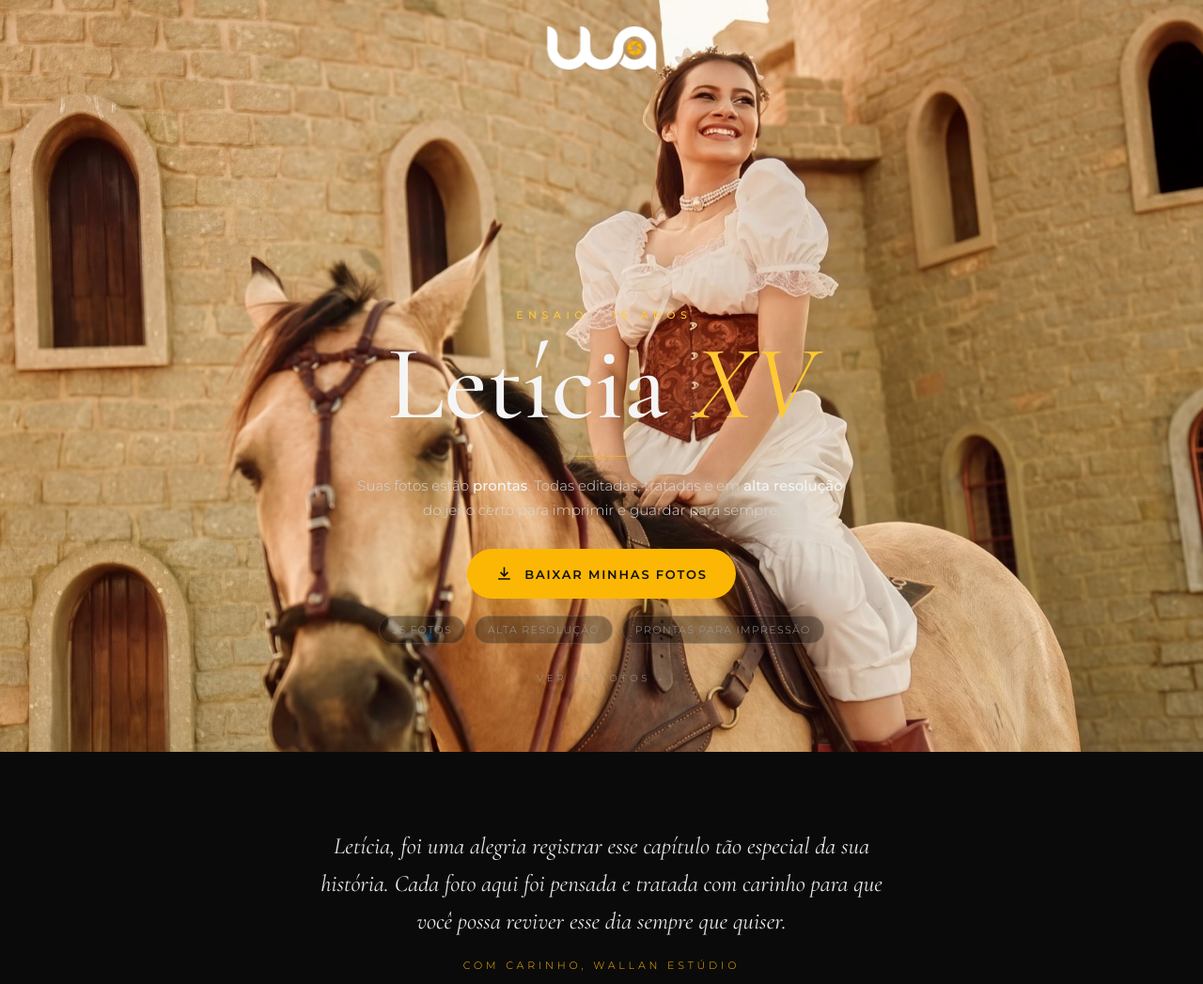
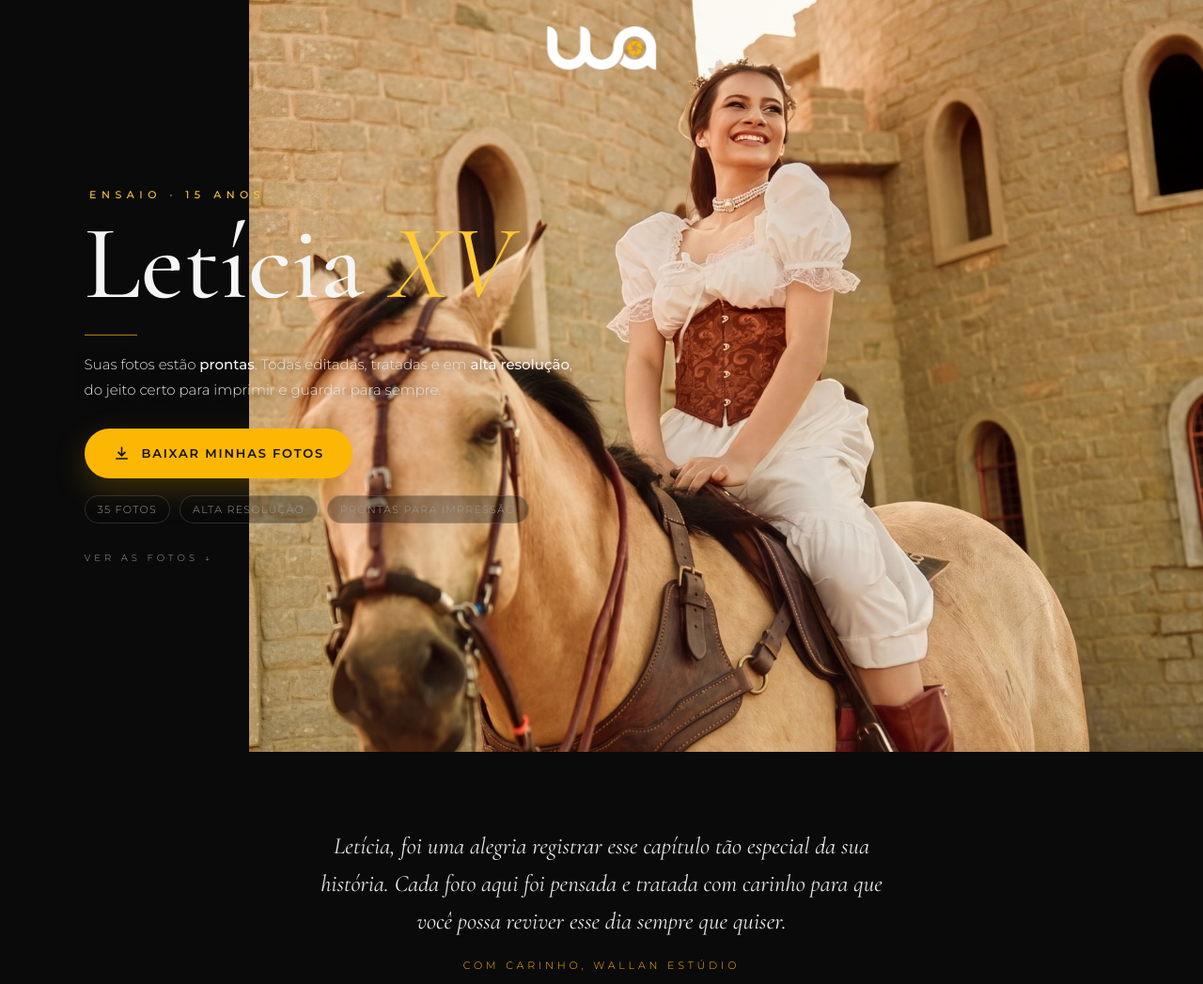
Before and after one commit to wallanataide-netizen/portfolio, a plain HTML site: page entrega-leticia/index.html in a window 1280 px wide. Shown: the top 1047 px of the page at 94% size. Drawn offline with nearby package versions, Linux system fonts and the light colour scheme.

Commit message:
Entrega Letícia: capa com texto à esquerda no computador
Co-Authored-By: Claude Opus 5.5 <noreply@anthropic.com>
Claude-Session: https://claude.ai/code/session_01JbDU6qDaCQZhJxybZkQNK3

```diff
--- a/entrega-leticia/index.html
+++ b/entrega-leticia/index.html
@@ -42,7 +42,19 @@
   .hero .bgimg{position:absolute;inset:0;width:100%;height:100%;object-fit:cover;object-position:60% 30%;transform:scale(1.06);animation:slow 18s ease-out forwards}
   @keyframes slow{to{transform:scale(1)}}
   .hero::after{content:"";position:absolute;inset:0;background:
-     linear-gradient(180deg,rgba(10,10,10,.55) 0%,rgba(10,10,10,.05) 28%,rgba(10,10,10,.25) 55%,rgba(10,10,10,.92) 86%,#0a0a0a 100%)}
+     linear-gradient(180deg,rgba(10,10,10,.55) 0%,rgba(10,10,10,0) 22%,rgba(10,10,10,.35) 48%,rgba(10,10,10,.9) 70%,#0a0a0a 100%)}
+  .hero .txt{position:relative;z-index:1;display:flex;flex-direction:column;align-items:center}
+  @media (min-width:900px){
+    .hero{align-items:flex-start;justify-content:center;text-align:left;padding:0 0 0 7vw}
+    .hero .bgimg{object-position:right 30%;left:22%;width:78%}
+    .hero::after{background:
+      linear-gradient(90deg,#0a0a0a 0%,#0a0a0a 22%,rgba(10,10,10,.82) 34%,rgba(10,10,10,.15) 55%,rgba(10,10,10,0) 70%),
+      linear-gradient(180deg,rgba(10,10,10,.5) 0%,rgba(10,10,10,0) 20%,rgba(10,10,10,0) 80%,#0a0a0a 100%)}
+    .hero .txt{align-items:flex-start;max-width:520px}
+    .hero .rule{margin:22px 0 18px}
+    .hero .chips{justify-content:flex-start}
+    .top{justify-content:flex-start;padding:30px 7vw}
+  }
   .hero > *{position:relative;z-index:1}
   .top{position:absolute;top:0;left:0;right:0;z-index:2;display:flex;justify-content:center;padding:28px 20px}
   .top img{height:46px;width:auto}
@@ -50,7 +62,7 @@
   .name{font-family:var(--serif);font-weight:500;font-size:clamp(54px,11vw,112px);line-height:.95;margin-top:14px;opacity:0;animation:up 1s .35s ease forwards}
   .name i{font-style:italic;font-weight:400;color:var(--gold2)}
   .rule{width:56px;height:1px;background:var(--gold);opacity:.7;margin:22px auto 18px}
-  .lead{max-width:540px;color:#d6d6d6;font-size:15px;line-height:1.75;opacity:0;animation:up 1s .55s ease forwards}
+  .lead{max-width:540px;color:#e2e2e2;text-shadow:0 1px 12px rgba(0,0,0,.6);font-size:15px;line-height:1.75;opacity:0;animation:up 1s .55s ease forwards}
   .lead b{color:var(--ink);font-weight:500}
   @keyframes up{from{opacity:0;transform:translateY(14px)}to{opacity:1;transform:none}}
 
@@ -152,6 +164,7 @@
 <header class="hero">
   <img class="bgimg" src="fotos/15.jpg" alt="Letícia a cavalo em frente ao castelo">
   <div class="top"><img src="logo.png" alt="Wallan Estúdio"></div>
+  <div class="txt">
   <div class="kicker">ENSAIO · 15 ANOS</div>
   <h1 class="name">Letícia <i>XV</i></h1>
   <div class="rule"></div>
@@ -161,6 +174,7 @@
   </a>
   <div class="chips"><span id="chipN">35 FOTOS</span><span>ALTA RESOLUÇÃO</span><span>PRONTAS PARA IMPRESSÃO</span></div>
   <a class="scroll" href="#galeria">VER AS FOTOS ↓</a>
+  </div>
 </header>
 
 <!-- ================= CARTA ================= -->
```
